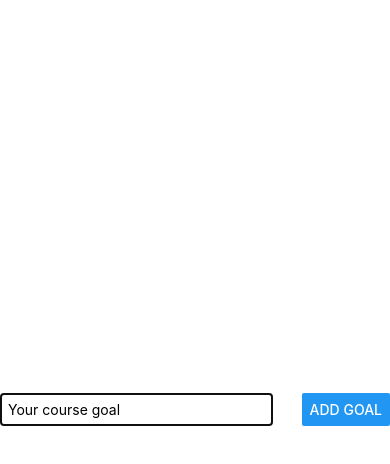
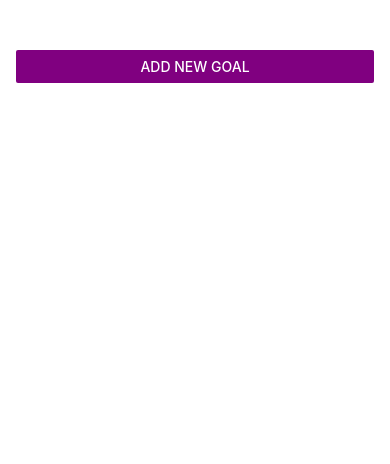
Before and after one commit to devmev10/goal-tracker, a React Native app: screen / in a window 390 px wide. Shown: the top 464 px of the page. Built offline with nearby package versions, Linux system fonts and the light colour scheme.

Commit message:
Sliding animation add to goal add button

```diff
--- a/App.js
+++ b/App.js
@@ -6,6 +6,10 @@ import GoalInput from "./components/GoalInput";
 export default function App() {
   const [modalIsVisible, setModalIsVisible] = useState(false);
   const [courseGoals, setCourseGoals] = useState([]);
+
+  function startAddGoalHandler() {
+    setModalIsVisible(true);
+  }
 
   function addGoalHandler(enteredGoalText) {
     setCourseGoals((prev) => [
@@ -22,8 +26,12 @@ export default function App() {
 
   return (
     <View style={styles.appContainer}>
-      <Button title="Add New Goal" color="purple" />
-      <GoalInput onAddGoal={addGoalHandler} />
+      <Button
+        title="Add New Goal"
+        color="purple"
+        onPress={startAddGoalHandler}
+      />
+      <GoalInput onAddGoal={addGoalHandler} visible={modalIsVisible} />
 
       <View style={styles.goalsContainer}>
         <FlatList
--- a/components/GoalInput.js
+++ b/components/GoalInput.js
@@ -14,7 +14,7 @@ function GoalInput(props) {
   }
 
   return (
-    <Modal>
+    <Modal visible={props.visible} animationType="slide">
       <View style={styles.inputContainer}>
         <TextInput
           style={styles.textInput}
```
